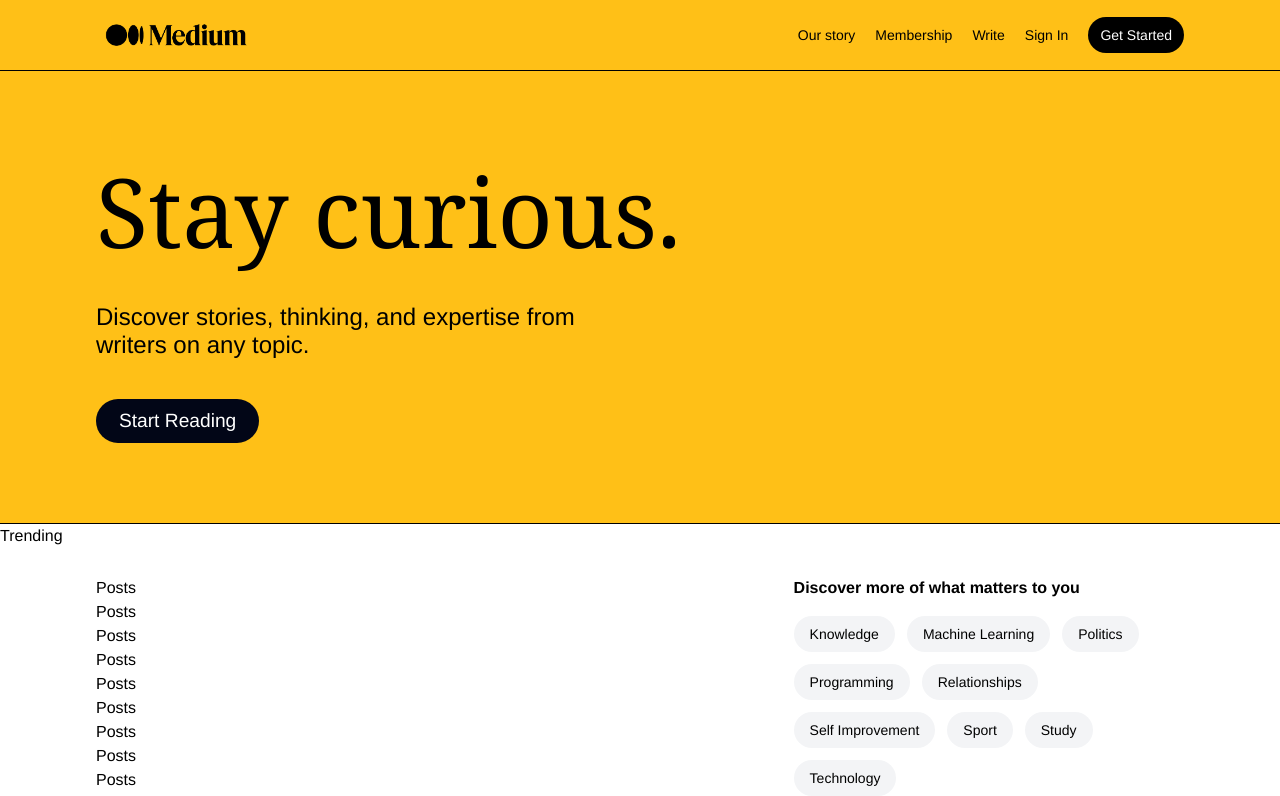
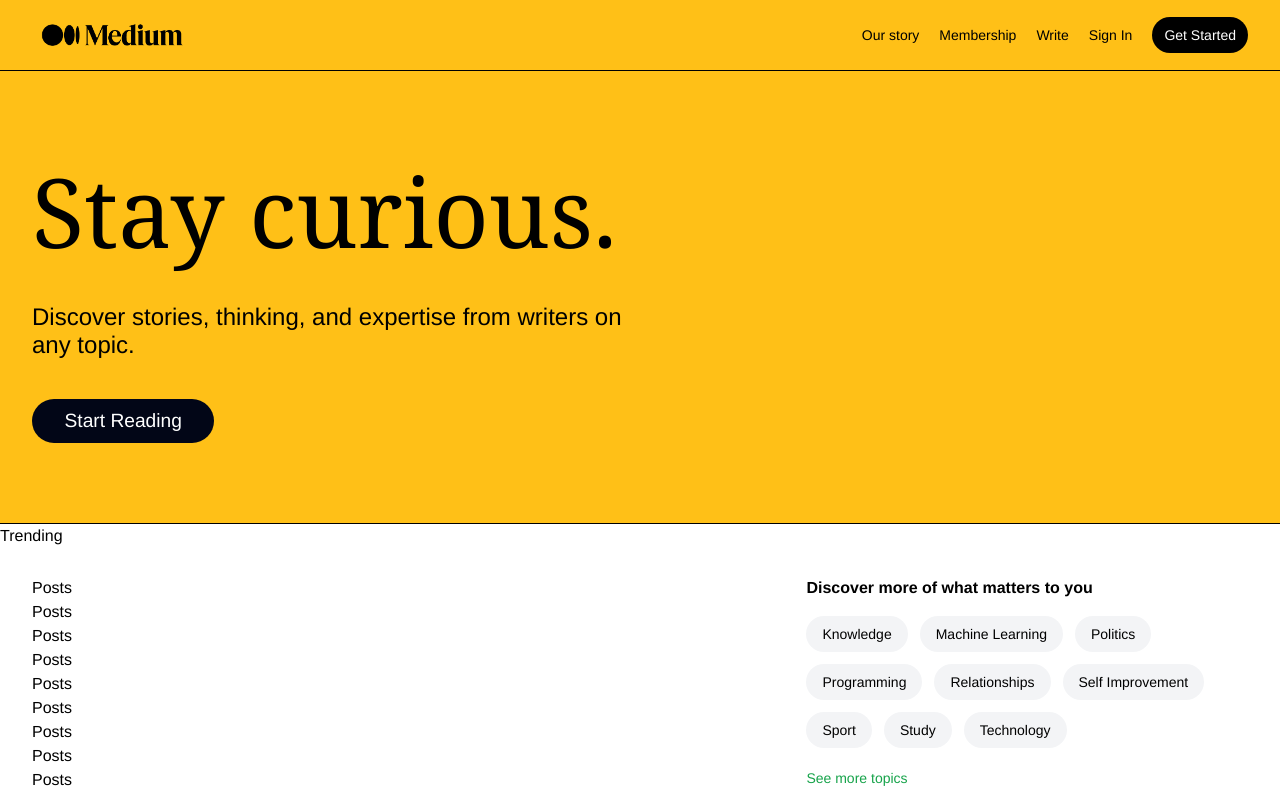
Before and after one commit to asif0008/medium-blog-clone, a React (Vite) app: page /demo in a window 1280 px wide. Shown: the top 796 px of the page. Built offline with nearby package versions, Linux system fonts and the light colour scheme.

Commit message:
Global Context created

```diff
--- a/src/App.jsx
+++ b/src/App.jsx
@@ -3,10 +3,11 @@ import Home from './components/Home/Home';
 import Demo from './components/Demo/Demo';
 import HomeHeader from './components/Home/HomeHeader';
 import DemoHeader from './components/Demo/DemoHeader';
+import { Blog } from "./Context/Context";
 
 function App() {
 
-  const currentUser = false;
+  const { currentUser } = Blog();
 
   return (
     <>
--- /dev/null
+++ b/src/Context/Context.jsx
@@ -0,0 +1,18 @@
+import React, { createContext, useContext, useState } from 'react'
+
+const BlogContext = createContext();
+
+const Context = ({ children }) => {
+    const [currentUser, setCurrentUser] = useState(false);
+  return (
+    <div>
+      <BlogContext.Provider value={{ currentUser, setCurrentUser }}>
+        {children}
+      </BlogContext.Provider>
+    </div>
+  )
+}
+
+export default Context
+
+export const Blog = () => useContext(BlogContext);
--- a/src/index.css
+++ b/src/index.css
@@ -11,7 +11,7 @@ body {
 }
 
 .container-size {
-  @apply w-[95%] md:w-[85%] mx-auto;
+  @apply w-[95%] md:max-w-[1340px] mx-auto;
 }
 
 .shadows {
--- a/src/main.jsx
+++ b/src/main.jsx
@@ -3,11 +3,14 @@ import ReactDOM from 'react-dom/client'
 import App from './App.jsx'
 import './index.css'
 import { BrowserRouter } from 'react-router-dom'
+import Context from './Context/Context.jsx'
 
 ReactDOM.createRoot(document.getElementById('root')).render(
   <React.StrictMode>
     <BrowserRouter>
-      <App />
+      <Context>
+        <App />
+      </Context>
     </BrowserRouter>
   </React.StrictMode>,
 )
```
